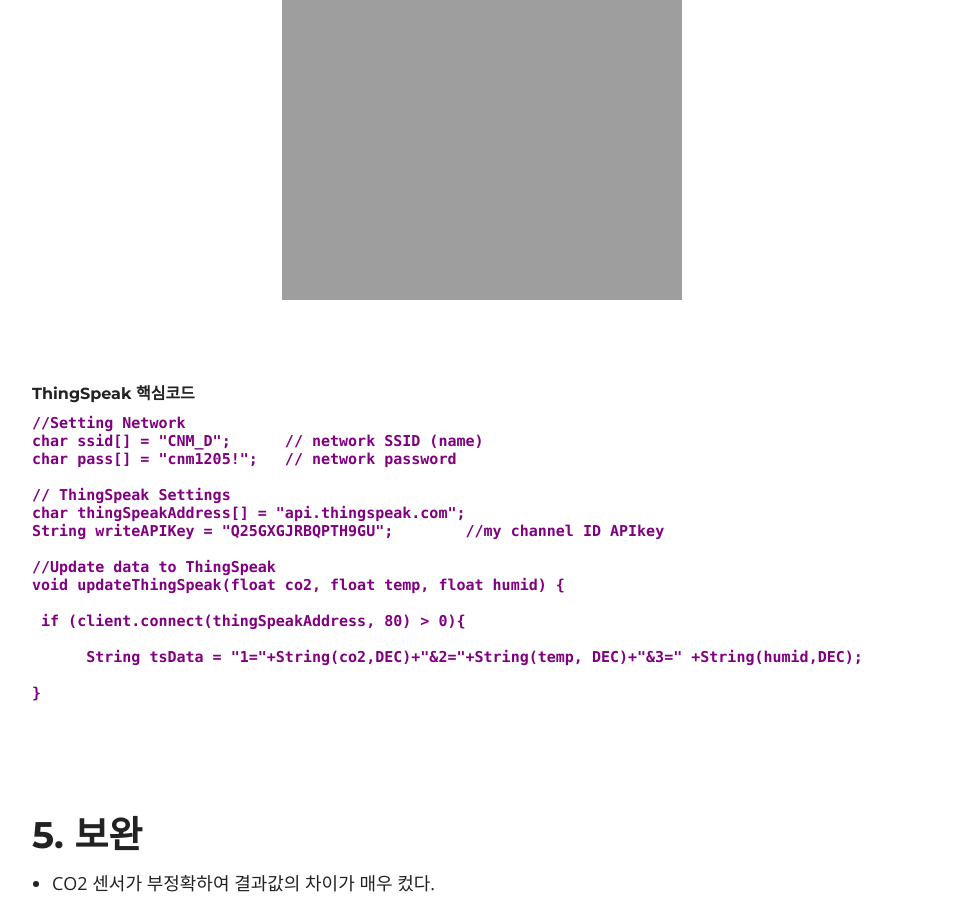
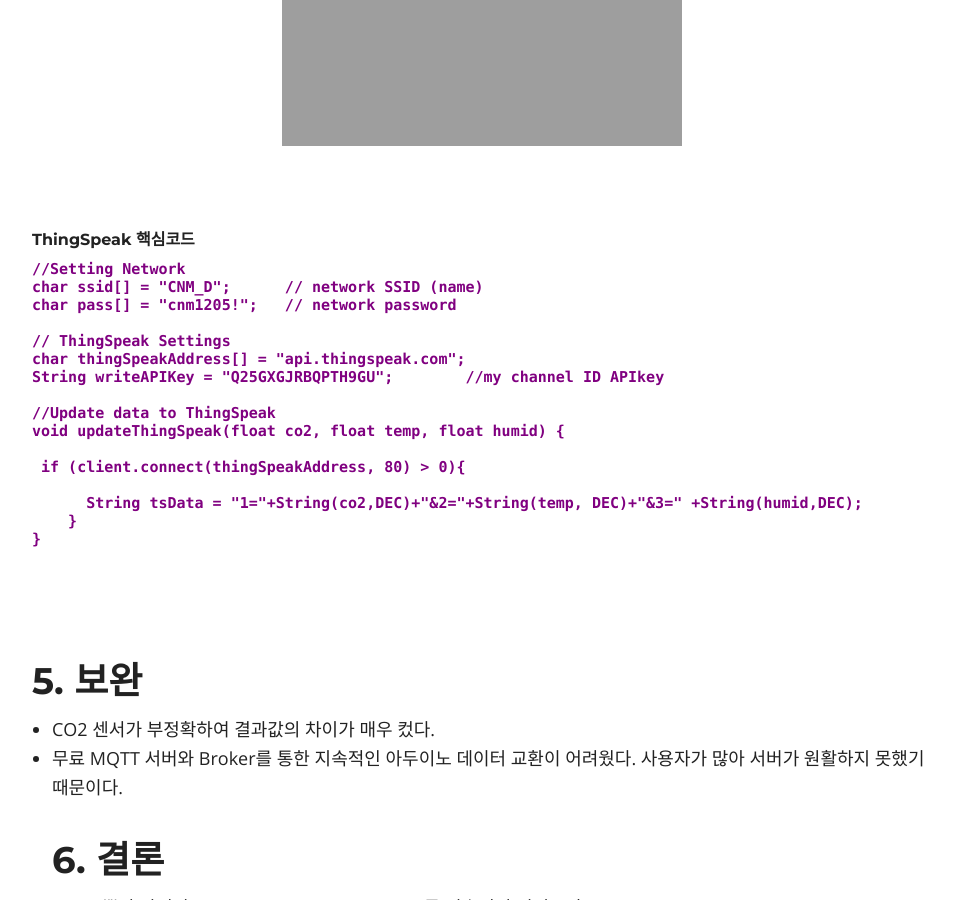
Before and after one commit to DoHyunChoi/dohyunchoi.github.io, a Jekyll site: the page built from _posts/2020-06-03- IoTSmartFarm.markdown, in a window 1280 px wide and 900 px high, scrolled down 5690 px. Shown: the whole window, without its empty margins (158-1112 px from the left). Built offline with Jekyll 4.4.1, drawn with Linux system fonts in a browser that asks for light colours; nearby versions of some CDN libraries; our own code applies the rules of GitHub Pages for plain Markdown files; comment, search, counter and statistics services are not loaded; some of the changed text lies outside the part shown.

Commit message:
Update 2020-06-03- IoTSmartFarm.markdown

````diff
--- a/_posts/2020-06-03- IoTSmartFarm.markdown
+++ b/_posts/2020-06-03- IoTSmartFarm.markdown
@@ -1,6 +1,6 @@
 ---
 layout: post
-title: "IoT 작물 모니터링 [인턴십 프로젝트]"
+title: "IoT 작물 모니터링" "[인턴십 프로젝트]"
 description:
 headline:
 modified: 2020-06-03
@@ -110,7 +110,7 @@
 
 ```
 #### 4-2 ThingSpeak Cloud 사용(ThingView, 센서 데이터&그래프)
-<img src="{{ site.url }}/images/SmartFarm_ts1jpg">
+<img src="{{ site.url }}/images/SmartFarm_ts4.jpg">
 <img src="{{ site.url }}/images/SmartFarm_ts2.jpg">
 <img src="{{ site.url }}/images/SmartFarm_ts3.jpg">
 <br>
@@ -132,7 +132,7 @@
  if (client.connect(thingSpeakAddress, 80) > 0){
 
       String tsData = "1="+String(co2,DEC)+"&2="+String(temp, DEC)+"&3=" +String(humid,DEC);
-
+    }
 }
 
 ```
@@ -153,7 +153,3 @@
 ## 7. 동계인턴십발표 포스터
 <img src="{{ site.url }}/images/internship_poster.jpg">
 <br>
-
-## 8. SW 지식저작권 등록
-<img src="{{ site.url }}/images/C2016.jpg">
-- eCube4412와 Arduino를 활용한 TV 제어 프로그램 / 2016.09.12 / 연구원: 최도현<br>
````
